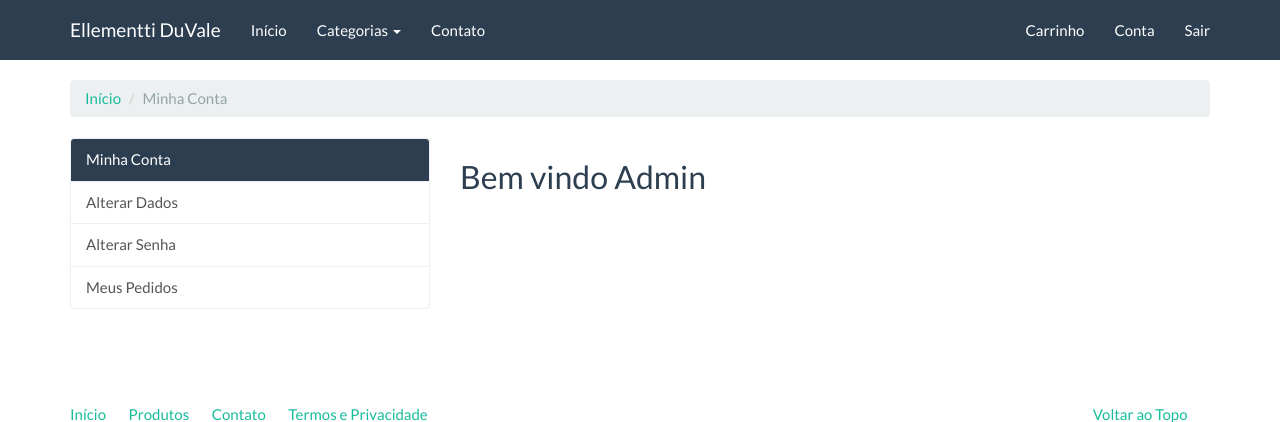
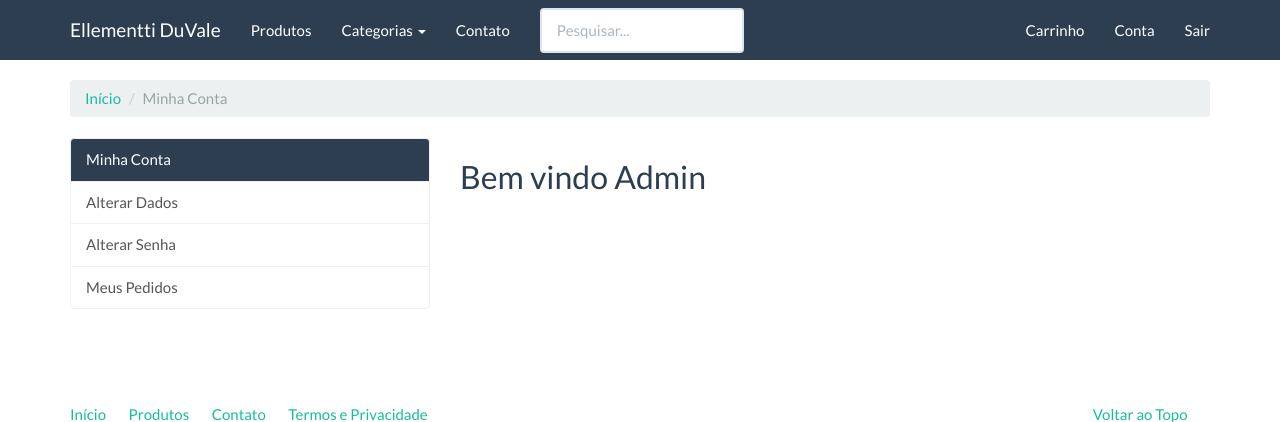
Before and after one commit to cristianolive/ecosmeticos, a Django app: a page that uses core/templates/base.html in a window 1280 px wide. Shown: the top 422 px of the page. Run offline with Django 3.2, Linux system fonts and the light colour scheme; a user stored in the database is signed in; data comes from the database, SQL or seed files in the repository; some libraries are stand-ins or nearby versions.

Commit message:
adicionando busca nos produtos

```diff
--- a/core/templates/base.html
+++ b/core/templates/base.html
@@ -14,7 +14,7 @@
     <div class="navbar navbar-default navbar-fixed-top">
       <div class="container">
         <div class="navbar-header">
-          <a href="" class="navbar-brand">Ellementti DuVale</a>
+          <a href="{ % url 'index' %}" class="navbar-brand">Ellementti DuVale</a>
           <button class="navbar-toggle" type="button" data-toggle="collapse" data-target="#navbar-main">
             <span class="icon-bar"></span>
             <span class="icon-bar"></span>
@@ -24,7 +24,7 @@
         <div class="navbar-collapse collapse" id="navbar-main">
           <ul class="nav navbar-nav">
             <li>
-              <a href="{% url 'index' %}">Início</a>
+              <a href="{% url 'catalog:product_list' %}">Produtos</a>
             </li>
             <li class="dropdown">
               <a class="dropdown-toggle" data-toggle="dropdown" href="{% url 'catalog:product_list' %}" id="download">Categorias <span class="caret"></span></a>
@@ -38,6 +38,12 @@
 								<a href="{% url 'contact' %}">Contato</a>
 							</li>
           </ul>
+
+		<form class="navbar-form navbar-left" role="search" action="{% url 'catalog:product_list' %}">
+	             <div class="form-group">
+	        	<input name="q" type="text" class="form-control" placeholder="Pesquisar..." />
+	             </div>
+		</form>
 					<ul class="nav navbar-nav navbar-right">
 			  				<li><a href="{% url 'checkout:cart_item' %}">Carrinho</a></li>
 							{% if user.is_authenticated %}
```
